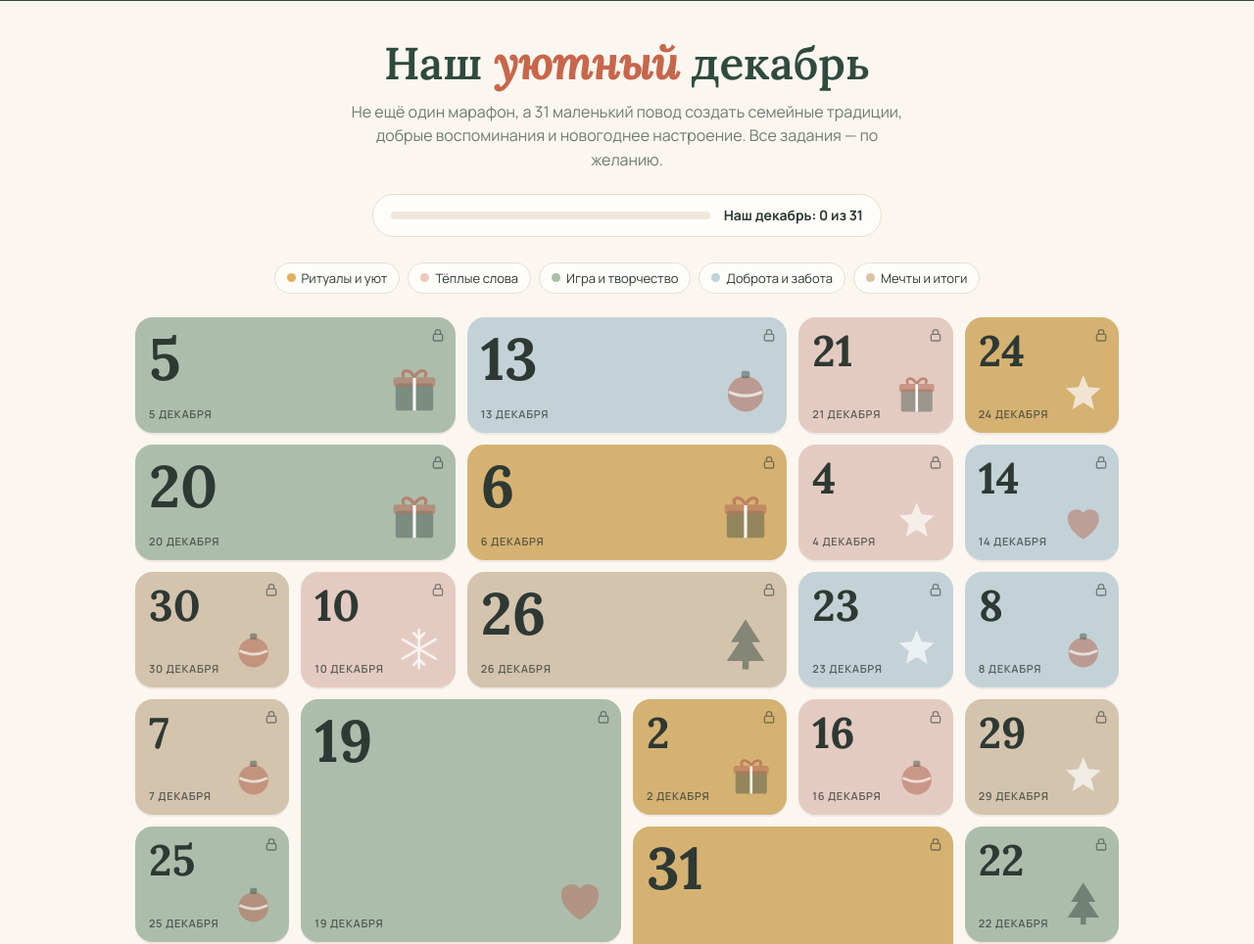
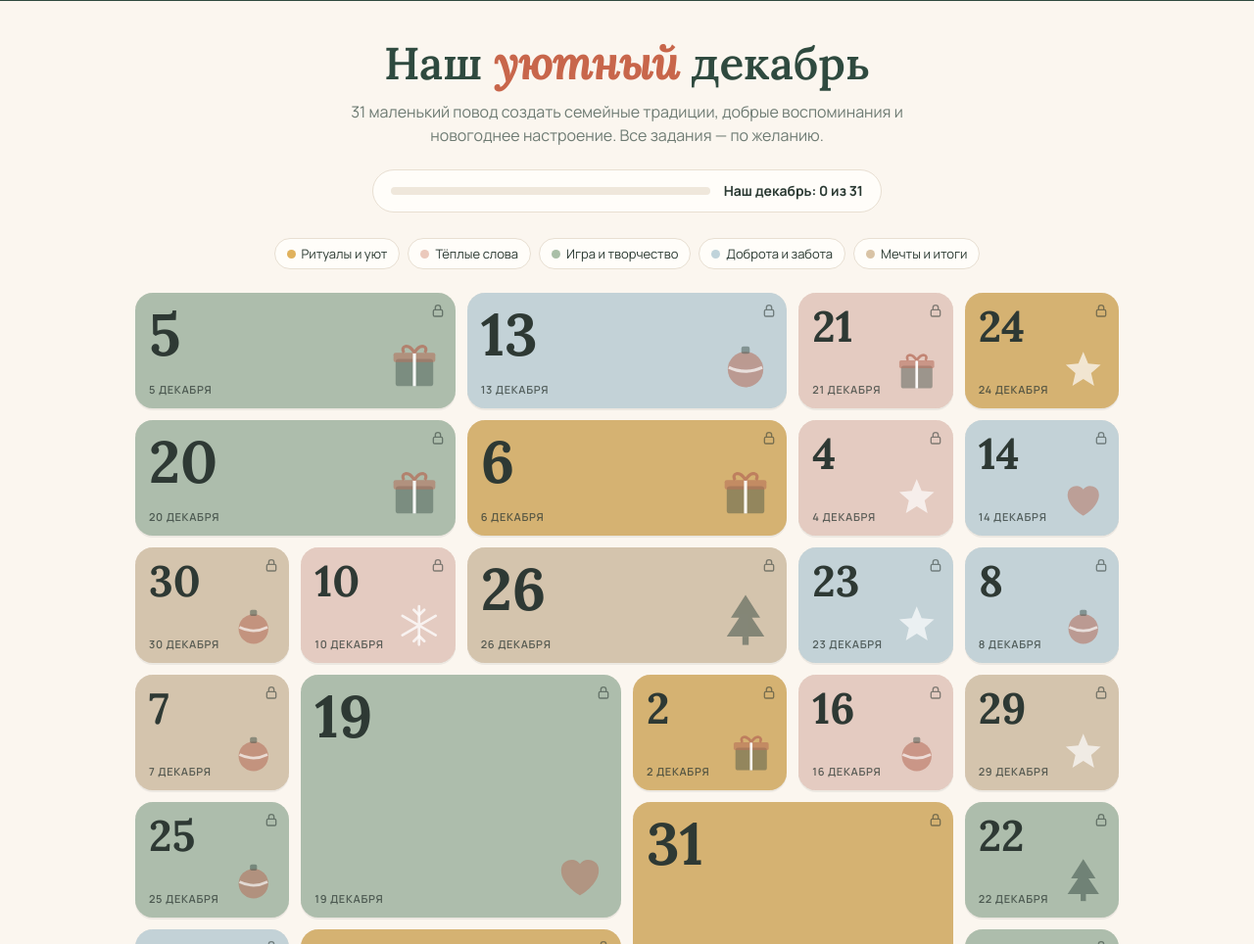
Before and after one commit to irinaburljaeva/neprostodeti, a plain HTML site: page index.html in a window 1280 px wide. Shown: the part 136-1100 px from the top of the page at 98% size. Drawn offline with Linux system fonts and the light colour scheme.

Commit message:
Update index.html

```diff
--- a/index.html
+++ b/index.html
@@ -153,7 +153,7 @@
    ===================================================================== */
 const CONFIG = {
   title: "Наш <em>уютный</em> декабрь",
-  lead:  "Не ещё один марафон, а 31 маленький повод создать семейные традиции, добрые воспоминания и новогоднее настроение. Все задания — по желанию.",
+  lead:  "31 маленький повод создать семейные традиции, добрые воспоминания и новогоднее настроение. Все задания — по желанию.",
   footer:"Прошедшие дни остаются открытыми — возвращайтесь к ним в любом порядке. Здесь нет отставаний и «долгов»: ваш декабрь — ваш темп.",
   startDate: "2026-12-01",
   days: 31,
```
